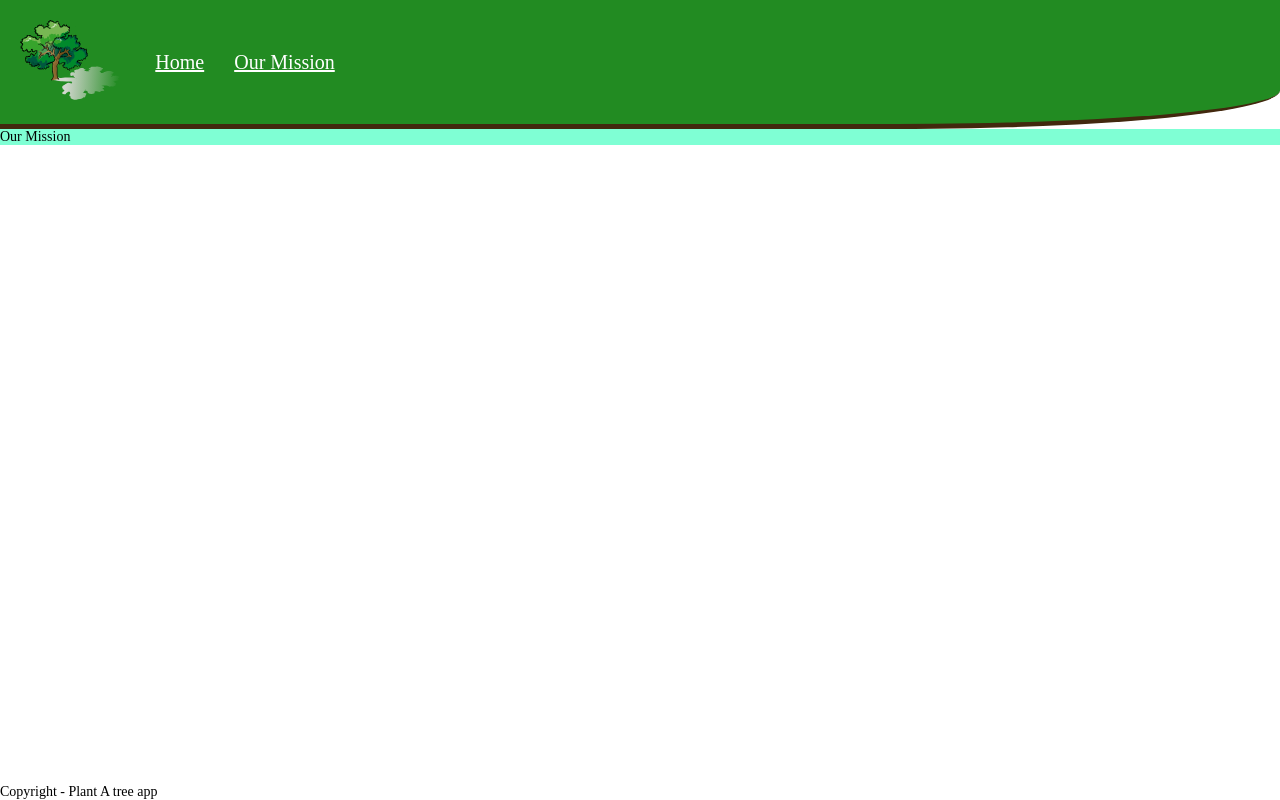
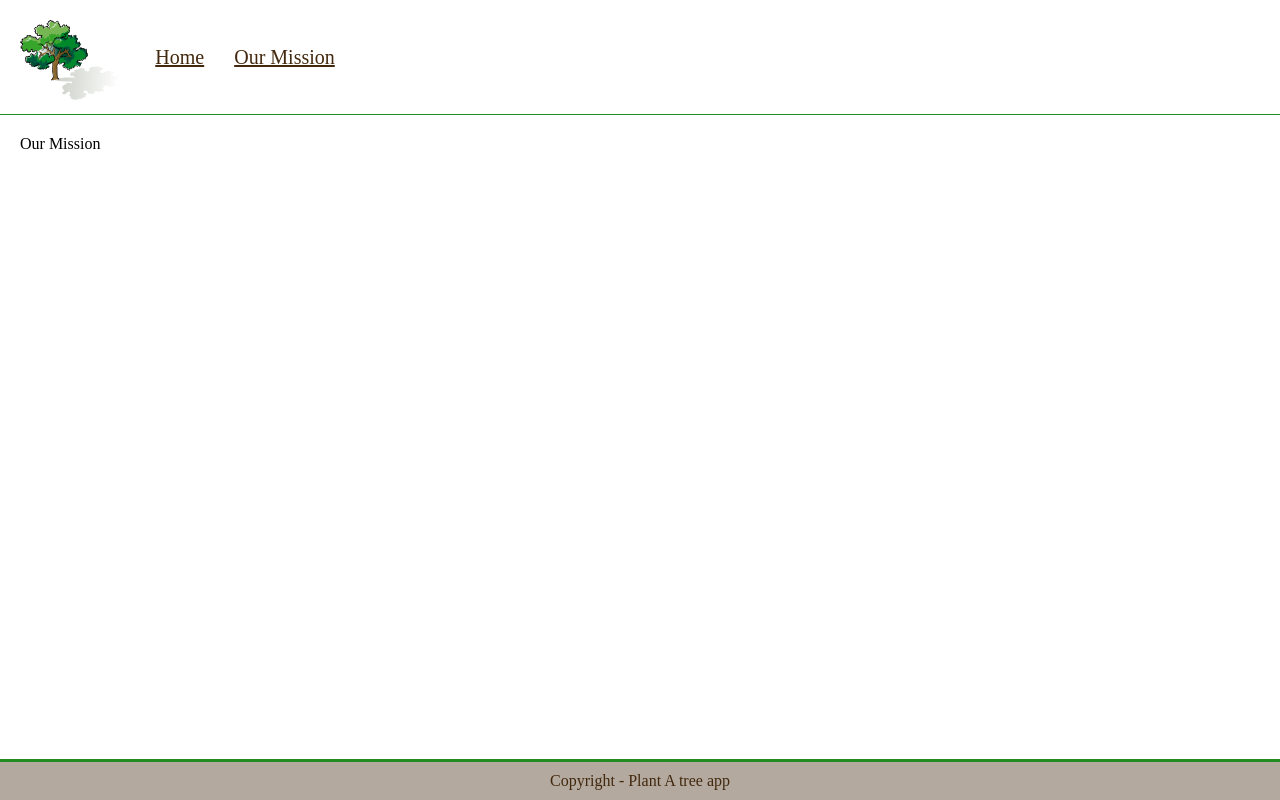
Before and after one commit to azorica/plant_a_tree, a Vue app in the folder plant_a_tree_vite_vue3/: page /mission in a window 1280 px wide. Built offline with nearby package versions, Linux system fonts and the light colour scheme.

Commit message:
More styleing

```diff
--- a/plant_a_tree_vite_vue3/src/App.vue
+++ b/plant_a_tree_vite_vue3/src/App.vue
@@ -22,6 +22,7 @@ import Footer from '@/components/Footer.vue';
 
     main {
       flex: 1;
+      padding: 2rem;
       background: white;
     }
   }
--- a/plant_a_tree_vite_vue3/src/assets/sass/config.scss
+++ b/plant_a_tree_vite_vue3/src/assets/sass/config.scss
@@ -4,9 +4,13 @@
  */
  html {
   font-size: 62.5%;
+
+  * {
+    box-sizing: border-box;
+  }
 }
 
 body {
   margin: 0;
-  font-size: 1.4rem;
+  font-size: 1.6rem;
 }
--- a/plant_a_tree_vite_vue3/src/components/Footer.vue
+++ b/plant_a_tree_vite_vue3/src/components/Footer.vue
@@ -5,3 +5,19 @@
     Copyright - Plant A tree app
   </footer>
 </template>
+
+<style lang="scss">
+  footer {
+    $forest-color: #228B22;
+    $deep-oak: #42280E;
+
+    display: flex;
+    align-items: center;
+    justify-content: center;
+    width: 100%;
+    padding: 1rem 2rem;
+    background-color: rgba($deep-oak, 0.4);
+    border-top: 0.3rem solid $forest-color;
+    color: $deep-oak;
+  }
+</style>
--- a/plant_a_tree_vite_vue3/src/components/Header.vue
+++ b/plant_a_tree_vite_vue3/src/components/Header.vue
@@ -19,7 +19,7 @@
 </template>
 
 <style lang="scss">
-  .header {
+  header {
     $forest-color: #228B22;
     $deep-oak: #42280E;
 
@@ -27,12 +27,11 @@
     align-items: center;
     width: 100%;
     min-height: 5rem;
-    background-color: $forest-color;
-    border-bottom: 0.5rem solid $deep-oak;
-    border-radius: 0 0 30% 0;
+    background-color: white;
+    border-bottom: 0.1rem solid $forest-color;
 
     .logo {
-      padding: 2rem;
+      padding: 2rem 2rem 1rem;
 
       img {
         height: 8rem;
@@ -49,7 +48,7 @@
           padding: 1rem 1.5rem;
 
           a {
-            color: white;
+            color: $deep-oak;
             font-size: 2rem;
           }
         }
--- a/plant_a_tree_vite_vue3/src/components/Mission.vue
+++ b/plant_a_tree_vite_vue3/src/components/Mission.vue
@@ -7,6 +7,6 @@
 </template>
 <style>
 .mission {
-  background-color: aquamarine;
+
 }
 </style>
```
